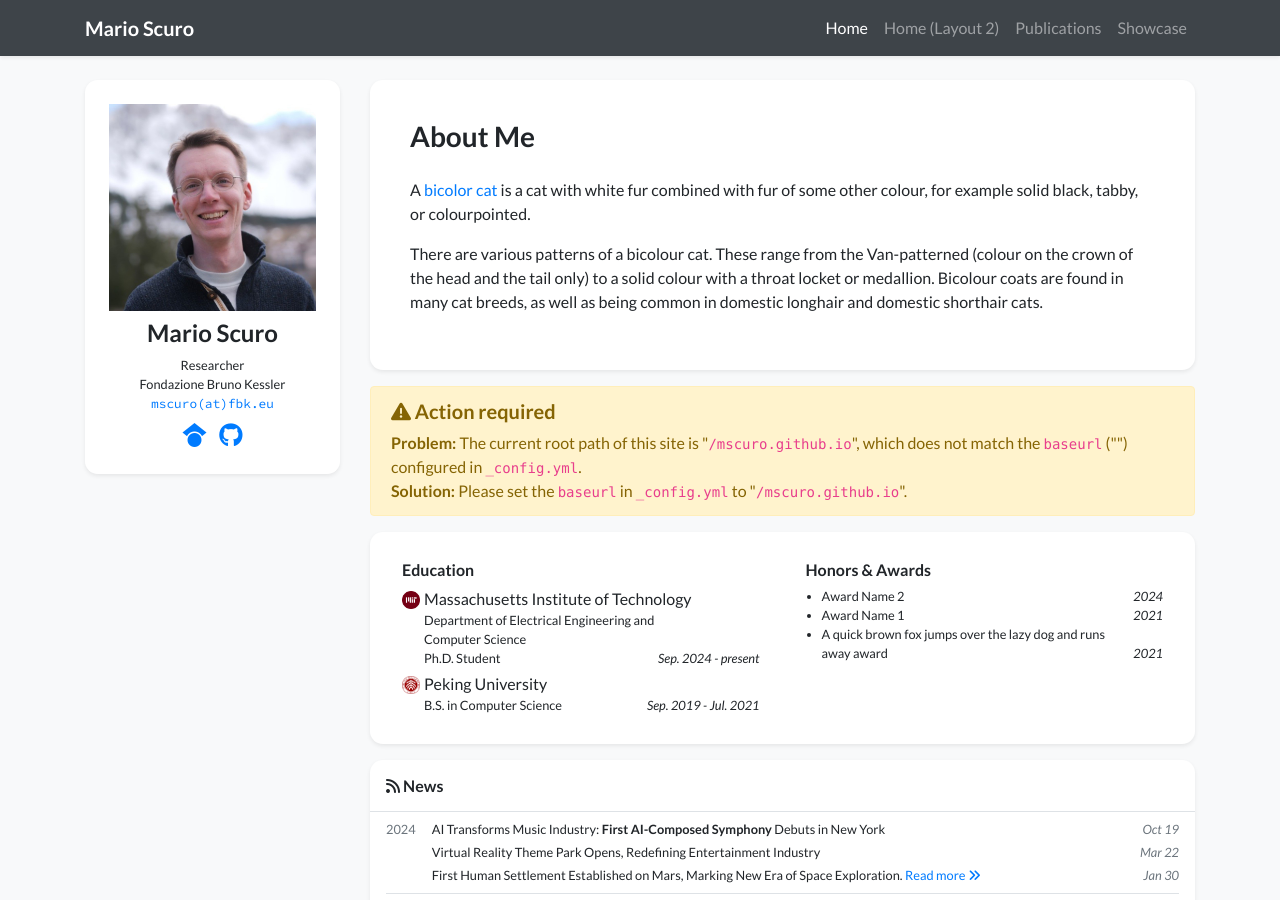
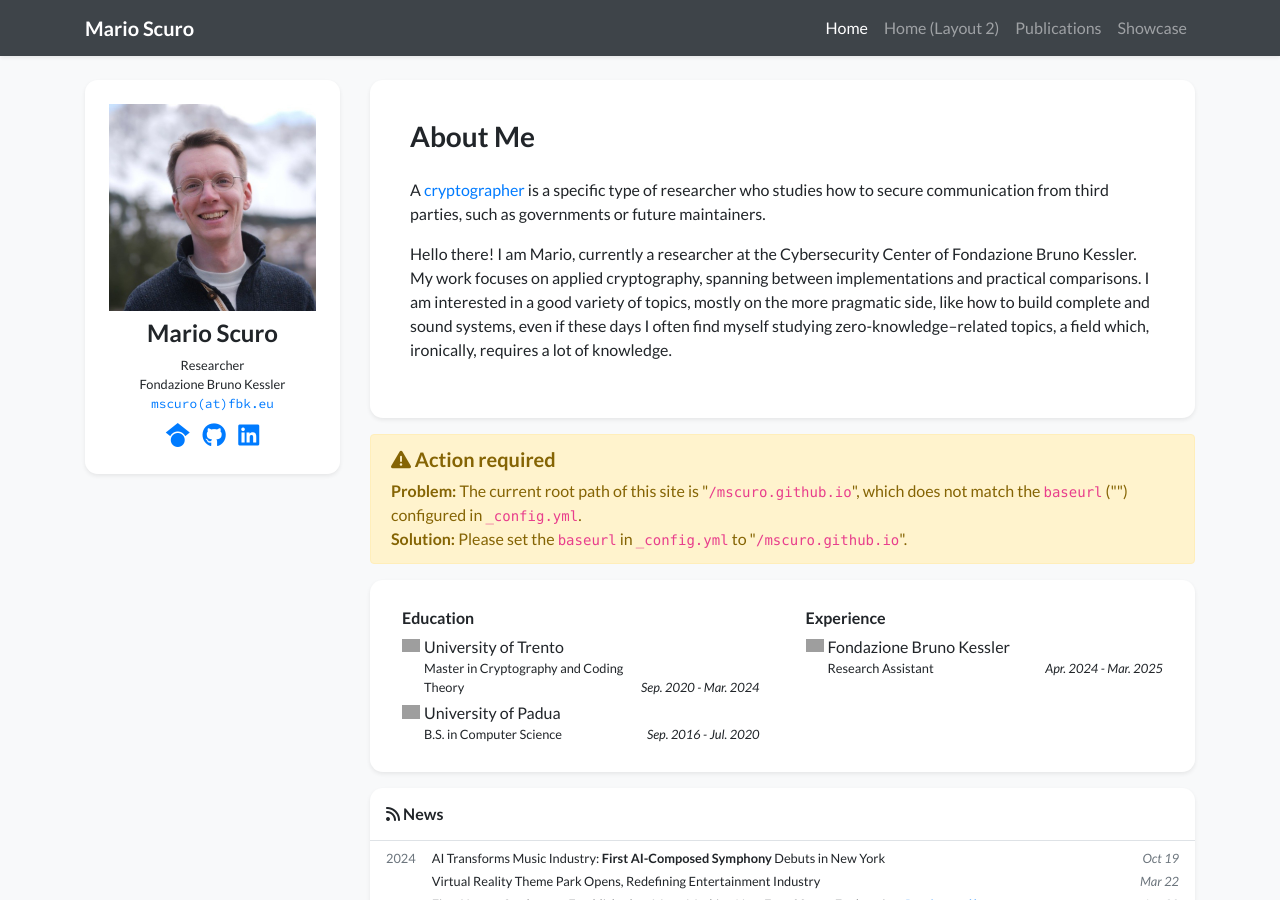
Before and after one commit to mscuro/mscuro.github.io, a Jekyll site: the page built from index.html, in a window 1280 px wide and 900 px high. Built offline with Jekyll 4.4.1, drawn with Linux system fonts in a browser that asks for light colours; nearby versions of some CDN libraries; a style sheet for code colours, icons or effects is not loaded; grey boxes are pictures that could not be loaded.

Commit message:
Update profile.yml

```diff
--- a/_data/profile.yml
+++ b/_data/profile.yml
@@ -5,57 +5,61 @@ navbar_name: "Mario Scuro"
 positions:
 - name: Researcher
 - name: Fondazione Bruno Kessler
-  logo: /assets/images/badges/MIT_Social_circle.png  # Logo is optional
+  logo: /assets/images/badges/FBK.png  # Logo is optional
 
 
 email: "mscuro@fbk.eu"
 # cv_link: link-to-your-cv-file
 gscholar: ogKboOIAAAAJ&hl  # This is an example, replace it with your own Google Scholar ID
 github: mscuro
+linkedin: mscuro
 # twitter: your_twitter_id  # Do not include the '@' symbol
 # wechat_qrcode: /assets/images/etc/wechat.jpg
 # wechat_prompt: >-
 #   Please tell me your <strong>name</strong> and <strong>affiliation</strong> (current or past) when adding my wechat. Thanks!
-# linkedin: your-linked-in-id
 # orcid: 0000-0000-0000-0000
 
 short_bio_text_justify: false
 short_bio: >-
   <p>
-    A <a href="https://en.wikipedia.org/wiki/Bicolor_cat" target="_blank">bicolor cat</a> is a cat with white fur combined with fur of some other colour, for example solid black, tabby, or colourpointed.
+    A <a href="https://en.wikipedia.org/wiki/Cryptology_(album)" target="_blank">cryptographer</a> is a specific type of researcher who studies
+    how to secure communication from third parties, such as governments or future maintainers.
   </p>
   <p>
-    There are various patterns of a bicolour cat. These range from the Van-patterned (colour on the crown of the head
-    and the tail only) to a solid colour with a throat locket or medallion. Bicolour coats are found in many cat breeds,
-    as well as being common in domestic longhair and domestic shorthair cats.
+    Hello there! I am Mario, currently a researcher at the Cybersecurity Center of Fondazione Bruno Kessler. My work focuses on applied cryptography,
+    spanning between implementations and practical comparisons. I am interested in a good variety of topics, mostly on the more pragmatic side, like how to build
+    complete and sound systems, even if these days I often find myself studying zero-knowledge–related topics, a field which, ironically, requires
+    a lot of knowledge.
   </p>
 
 portrait_url: /assets/images/photos/portrait.jpg
 portrait_caption: >-
-  Photo by Manja Vitolic on Unsplash (this caption is optional, comment it out to disable).
+  Photo by @rawpera.
 
 education:
-- name: Massachusetts Institute of Technology
-  logo: /assets/images/badges/MIT_Social_circle.png
-  position: >-
-    Department of Electrical Engineering and Computer Science <br/>
-    Ph.D. Student
-  date: Sep. 2024 - present
-- name: Peking University
-  logo: /assets/images/badges/PKU_red.png
+- name: University of Trento
+  logo: /assets/images/badges/Unitn.png
+  position: Master in Cryptography and Coding Theory
+  date: Sep. 2020 - Mar. 2024
+- name: University of Padua
+  logo: /assets/images/badges/Unipd.png
   position: B.S. in Computer Science
-  date: Sep. 2019 - Jul. 2021
+  date: Sep. 2016 - Jul. 2020
 
-# experience:
-# - name: Peking University
-#   logo: /assets/images/badges/PKU_red.png
-#   position: Research Intern
-#   date: Sep. 2019 - Jul. 2021
+experience:
+# - name: Fondazione Bruno Kessler
+#   logo: /assets/images/badges/FBK.png
+#   position: Researcher
+#   date: Apr. 2025 - Present
+- name: Fondazione Bruno Kessler
+  logo: /assets/images/badges/FBK.png
+  position: Research Assistant
+  date: Apr. 2024 - Mar. 2025
 
-awards:
-- name: Award Name 2
-  date: 2024
-- name: Award Name 1
-  date: 2021
-- name: A quick brown fox jumps over the lazy dog and runs away award
-  date: 2021
+# awards:
+# - name: Award Name 2
+#   date: 2024
+# - name: Award Name 1
+#   date: 2021
+# - name: A quick brown fox jumps over the lazy dog and runs away award
+#   date: 2021
```
